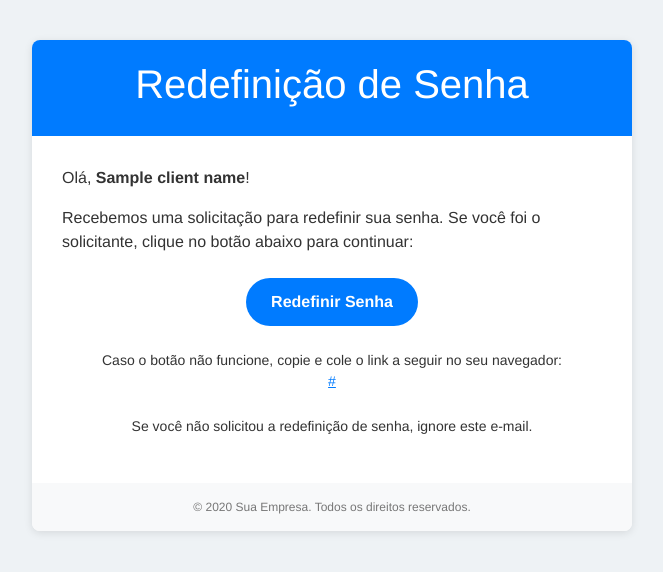
After one commit to Brunohvg/zapsystem, a Django app: template apps/accounts/templates/accounts/redefinir_senha_email.html in a window 1280 px wide. The commit adds this page. Shown: the top 572 px of the page, without its empty margins (308-971 px from the left). Run offline with Django 5.2, Linux system fonts and the light colour scheme; the template is opened without the code that fills it: most values are stand-ins (such as "Sample title", 1, 10 or a date in 2020).

Commit message:
adiciona templates e funcionalidades para confirmação de e-mail e redefinição de senha

```diff
--- a/apps/accounts/templates/accounts/includes/login_usuario.html
+++ b/apps/accounts/templates/accounts/includes/login_usuario.html
@@ -20,7 +20,7 @@
         Lembrar deste dispositivo
       </label>
     </div>
-    <a class="text-primary fw-bold" href="#">Esqueceu a senha?</a>
+    <a class="text-primary fw-bold" href="{% url 'accounts:recuperar_senha' %}">Esqueceu a senha?</a>
   </div>
 
   <button type="submit" class="btn btn-primary w-100 fs-4 mb-4 rounded-2">
--- a/apps/accounts/templates/accounts/includes/recupera_senha.html
+++ b/apps/accounts/templates/accounts/includes/recupera_senha.html
@@ -13,5 +13,5 @@
 
 <div class="d-flex align-items-center justify-content-center">
   <p class="fs-4 mb-0 fw-bold">Ainda não tem uma conta?</p>
-  <a class="text-primary fw-bold ms-2" href="#">Criar uma conta</a>
+  <a class="text-primary fw-bold ms-2" href="{% url 'accounts:registrar' %}">Criar uma conta</a>
 </div>
--- a/apps/accounts/templates/accounts/includes/redefinir_senha.html
+++ b/apps/accounts/templates/accounts/includes/redefinir_senha.html
@@ -19,5 +19,5 @@
 
   <div class="d-flex align-items-center justify-content-center">
     <p class="fs-4 mb-0 fw-bold">Lembrou sua senha?</p>
-    <a class="text-primary fw-bold ms-2" href="#">Voltar para Login</a>
+    <a class="text-primary fw-bold ms-2" href="{% url 'accounts:login' %}">Voltar para Login</a>
   </div>
--- /dev/null
+++ b/apps/accounts/templates/accounts/redefinir_senha_email.html
@@ -0,0 +1,86 @@
+<!DOCTYPE html>
+<html lang="pt-br">
+<head>
+  <meta charset="UTF-8">
+  <meta name="viewport" content="width=device-width, initial-scale=1.0">
+  <title>Redefinição de Senha</title>
+  <link href="https://cdn.jsdelivr.net/npm/bootstrap@5.3.0-alpha1/dist/css/bootstrap.min.css" rel="stylesheet">
+  <style>
+    body {
+      background-color: #eef2f5;
+      font-family: 'Helvetica Neue', Helvetica, Arial, sans-serif;
+      color: #333;
+    }
+    .email-container {
+      max-width: 600px;
+      margin: 40px auto;
+      background: #fff;
+      border-radius: 8px;
+      box-shadow: 0 2px 8px rgba(0,0,0,0.1);
+      overflow: hidden;
+    }
+    .email-header {
+      background-color: #007bff;
+      padding: 20px;
+      text-align: center;
+      color: #fff;
+    }
+    .email-body {
+      padding: 30px;
+    }
+    .email-body h2 {
+      font-size: 22px;
+      margin-bottom: 20px;
+    }
+    .btn-clean {
+      display: inline-block;
+      background-color: #007bff;
+      color: #fff !important;
+      padding: 12px 25px;
+      border-radius: 30px;
+      text-decoration: none;
+      font-weight: bold;
+      transition: background-color 0.3s ease;
+    }
+    .btn-clean:hover {
+      background-color: #0056b3;
+    }
+    .fallback-link {
+      word-break: break-all;
+      color: #007bff;
+      text-decoration: underline;
+    }
+    .email-footer {
+      padding: 15px;
+      text-align: center;
+      font-size: 12px;
+      color: #777;
+      background-color: #f8f9fa;
+    }
+  </style>
+</head>
+<body>
+  <div class="email-container">
+    <div class="email-header">
+      <h1>Redefinição de Senha</h1>
+    </div>
+    <div class="email-body">
+      <p>Olá, <strong>{{ client_name }}</strong>!</p>
+      <p>Recebemos uma solicitação para redefinir sua senha. Se você foi o solicitante, clique no botão abaixo para continuar:</p>
+      <div class="text-center my-4">
+        <a href="{{ reset_url }}" class="btn-clean">Redefinir Senha</a>
+      </div>
+      <p class="text-center small">
+        Caso o botão não funcione, copie e cole o link a seguir no seu navegador:<br>
+        <a href="{{ reset_url }}" class="fallback-link">{{ reset_url }}</a>
+      </p>
+      <p class="text-center small mt-4">
+        Se você não solicitou a redefinição de senha, ignore este e-mail.
+      </p>
+    </div>
+    <div class="email-footer">
+      &copy; {{ year }} Sua Empresa. Todos os direitos reservados.
+    </div>
+  </div>
+</body>
+</html>
--- a/apps/accounts/urls.py
+++ b/apps/accounts/urls.py
@@ -4,31 +4,12 @@ from . import views
 app_name = 'accounts'
 
 urlpatterns = [
-    # Rota para o login do usuário
     path('login/', views.logar, name='login'),
-    # Rota para registrar um novo usuário
     path('registrar/', views.registrar, name='registrar'),
-
-    # Rota para exibir a lista de usuários cadastrados
-    #path('lista/', views.lista_usuarios, name='lista_usuarios'),
-
-    # Rota para editar os dados de um usuário específico
-    #path('editar/<int:id>/', views.edita_usuario, name='editar_usuario'),
-
-    # Rota para eliminar um usuário (com confirmação via template)
-    #path('eliminar/<int:id>/', views.elimina_usuario, name='eliminar_usuario'),
-
-    # Rota para visualizar os detalhes de um usuário
-    #path('detalhes/<int:id>/', views.detalle_usuario, name='detalhes_usuario'),
-
-    # Rota para o logout do usuário (usando a view logout_user)
-    #path('logout/', views.logout_user, name='logout'),
-
-    # Rota para iniciar o processo de recuperação de senha
-    #path('recuperar-senha/', views.recupera_senha, name='recuperar_senha'),
-
-    # Rota para redefinir a senha via link enviado por email
-    #path('resetar-senha/<uidb64>/<token>/', views.redefinir_senha, name='resetar_senha'),
-
-    #path('perfil/', views.config_conta, name='config_conta')
+    path('recuperar-senha/', views.recuperar_senha, name='recuperar_senha'),
+    path('resetar-senha/<uidb64>/<token>/', views.redefinir_senha, name='redefinir_senha'),
+    path('logout/', views.deslogar, name='logout'),  # Nova URL para logout
+    path('confirmar-email/<uidb64>/<token>/', views.confirmar_email, name='confirmar_email'),  # Nova URL para confirmação de e-mail
+    path('alterar-senha/', views.alterar_senha, name='alterar_senha'),  # Nova URL para alterar senha
+    path('perfil/', views.perfil, name='perfil'),  # Nova URL para perfil do usuário
 ]
```
Also changed, not shown: apps/accounts/templates/accounts/confirmacao_email.html (added, +86 -0 lines), apps/accounts/views.py (+188 -25 lines), apps/accounts/forms.py (line endings or trailing spaces).
